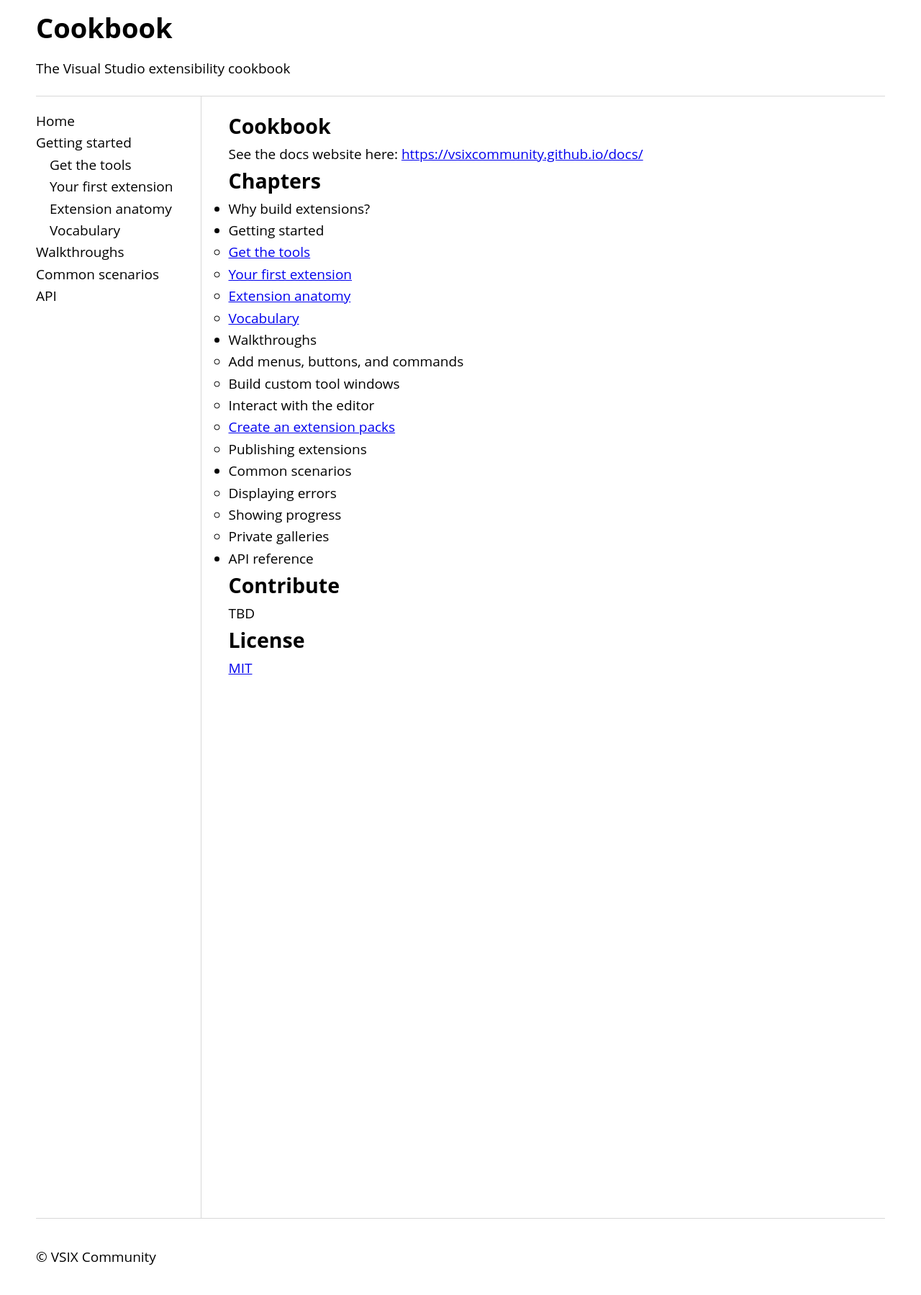
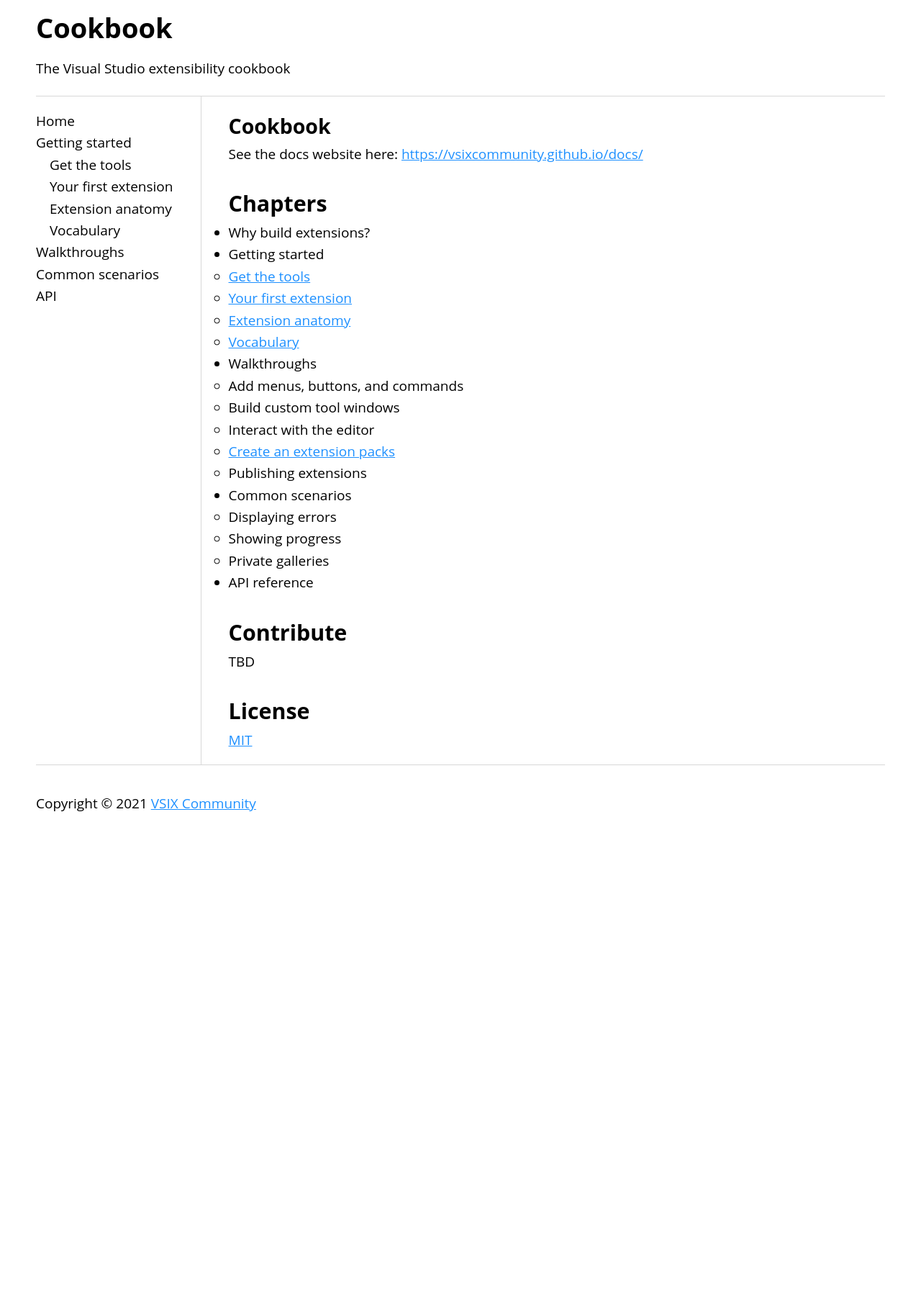
Before and after one commit to VsixCommunity/docs, a Jekyll site: the page built from README.md, in a window 1280 px wide. Shown: the whole page at 72% size. Built offline with Jekyll 4.4.1, drawn with Linux system fonts in a browser that asks for light colours; our own code applies the rules of GitHub Pages for plain Markdown files; after the commit the page ends 1170 px from its top, so only the background shows below that.

Commit message:
Updated styles

```diff
--- a/_layouts/default.html
+++ b/_layouts/default.html
@@ -33,11 +33,11 @@
             </ul>
         </nav>
         <section>
-            {{ content }}<br><br><br><br><br><br><br><br><br><br><br><br><br><br><br><br><br><br><br><br><br><br><br><br>
+            {{ content }}
         </section>
     </main>
     <footer>
-        &copy; VSIX Community
+        Copyright &copy; 2021 <a href="https://github.com/VsixCommunity">VSIX Community</a>
     </footer>
 </body>
 
--- a/assets/css/style.css
+++ b/assets/css/style.css
@@ -7,37 +7,64 @@
     padding: 0;
     font-family: inherit;
     box-sizing: border-box;
-  }
+}
+
+html {
+      height: 100%;
+}
 
 body {
     max-width: 1200px;
     margin: 0 auto;
     height: 100%;
+    min-height: 100vh;
     padding: 0 10px;
+    display: flex;
+    flex-direction: column;
     font: 19px/1.6 "Open Sans",Ubuntu,"Nimbus Sans L",Avenir,AvenirNext,"Segoe UI",Helvetica,Arial,sans-serif;
+}
+
+a {
+    color: dodgerblue;
+}
+
+h2, h3, h4 {
+    margin: 1em 0 0 0;
+}
+
+h2 {
+    font-size: 1.6em;
+}
+
+h3 {
+    font-size: 1.3em;
+}
+
+h4 {
+    font-size: 1.12em;
 }
 
 header p,
 header h1 {
     padding: .2em 0;
-    margin: 0;
 }
 
 main {
     margin: 1em 0 0 0;
-    display: flex;
+    display: flex;;
+    flex: 1;
     border-top: 1px solid var(--border-color);
+    border-bottom: 1px solid var(--border-color);
 }
 
 #menu {
     flex: 1;
     min-width: fit-content;
     border-right: 1px solid var(--border-color);
-
     padding: 1em 2em 1em 0;
 }
 
-#menu a{
+#menu a {
     color: black;
     text-decoration: none;
 }
@@ -48,22 +75,18 @@ main {
 
 #menu ul {
     list-style: none;
-    padding: 0;
-    margin: 0;
 }
-
 
 #menu ul ul li {
     padding: 0 0 0 1em;
 }
 
-main > section{
+main > section {
     flex: 5;
     margin-left: 2em;
     padding: 1em 0;
 }
 
 footer {
-    border-top: 1px solid var(--border-color);
     padding: 2em 0;
 }
```
